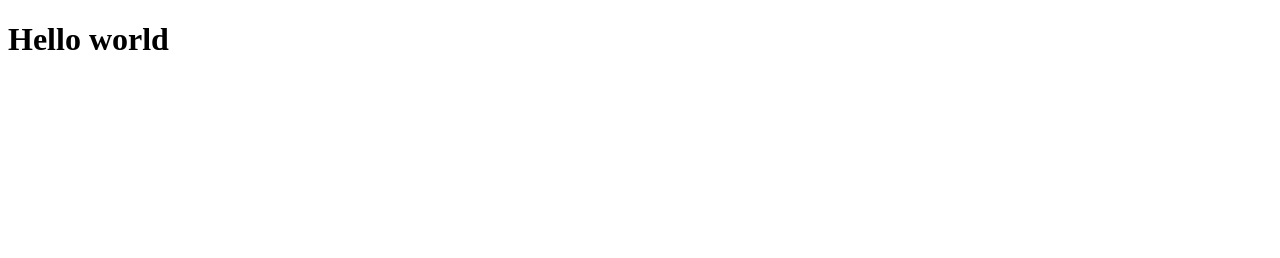
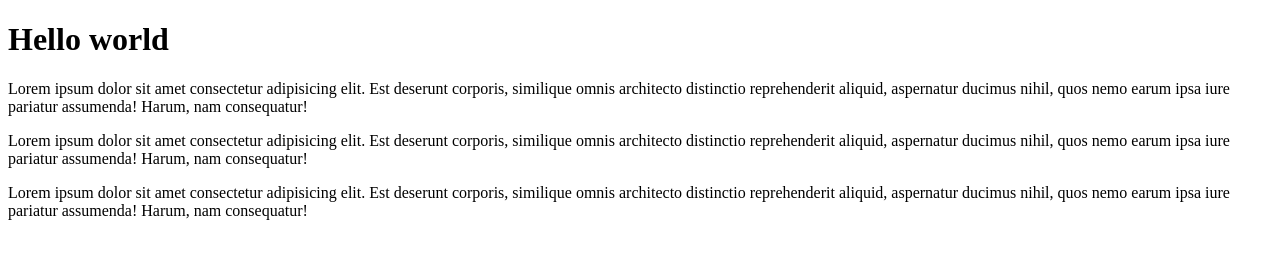
Before and after one commit to AmarDebza/AmarDebza.github.io, a plain HTML site: page index.html in a window 1280 px wide. Drawn offline with Linux system fonts and the light colour scheme.

Commit message:
initialcommit2

```diff
--- a/index.html
+++ b/index.html
@@ -8,5 +8,10 @@
 </head>
 <body>
     <h1>Hello world</h1>
+    <p>Lorem ipsum dolor sit amet consectetur adipisicing elit. Est deserunt corporis, similique omnis architecto distinctio reprehenderit aliquid, aspernatur ducimus nihil, quos nemo earum ipsa iure pariatur assumenda! Harum, nam consequatur!</p>
+    <p>Lorem ipsum dolor sit amet consectetur adipisicing elit. Est deserunt corporis, similique omnis architecto distinctio reprehenderit aliquid, aspernatur ducimus nihil, quos nemo earum ipsa iure pariatur assumenda! Harum, nam consequatur!</p>
+
+    <p>Lorem ipsum dolor sit amet consectetur adipisicing elit. Est deserunt corporis, similique omnis architecto distinctio reprehenderit aliquid, aspernatur ducimus nihil, quos nemo earum ipsa iure pariatur assumenda! Harum, nam consequatur!</p>
+
 </body>
 </html>
```
